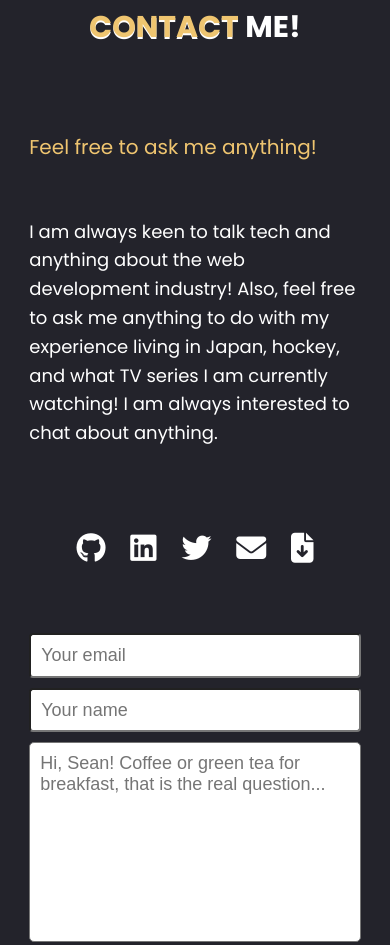
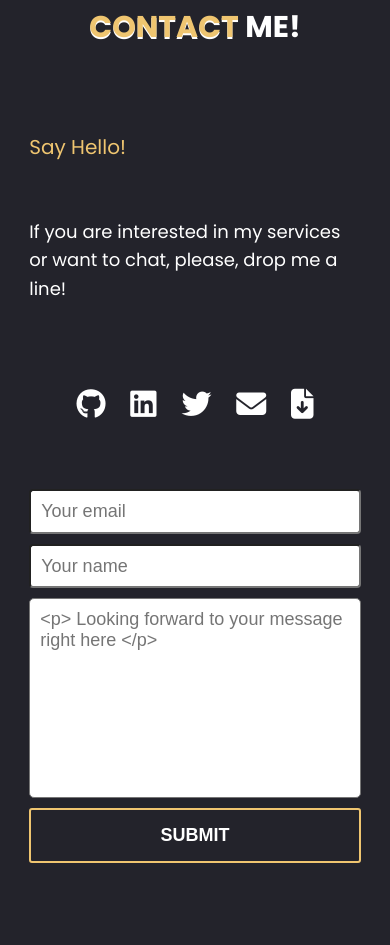
Before and after one commit to SeanSip/SeanSipus-portfolio, a plain HTML site: page index.html in a window 390 px wide. Shown: the part 8579-9524 px from the top of the page. Drawn offline with nearby package versions, Linux system fonts and the light colour scheme.

Commit message:
Change h3 message and paragraph message in contact me section

```diff
--- a/index.html
+++ b/index.html
@@ -204,8 +204,8 @@
     <div class="contactContainer">
       <div class="messageContainer">
         <h2><span>contact</span> me!</h2>
-        <h3>Feel free to ask me anything!</h3>
-        <p>I am always keen to talk tech and anything about the web development industry! Also, feel free to ask me anything to do with my experience living in Japan, hockey, and what TV series I am currently watching! I am always interested to chat about anything.</p>
+        <h3>Say Hello!</h3>
+        <p>If you are interested in my services or want to chat, please, drop me a line! </p>
           <div class="socials">
             <a href="https://github.com/SeanSip" target="_blank"><i class="fab fa-github"></i></a>
             <a href="https://www.linkedin.com/in/sean-sipus-1a536a223/?originalSubdomain=ca" target="_blank"><i class="fab fa-linkedin"></i></a>
@@ -221,7 +221,7 @@
           <label for="name" class="sr-only">Name</label>
           <input type="name" name="Name" id="name" placeholder="Your name" required="">
           <label for="message" class="sr-only">Message</label>
-          <textarea type="message" name="Message" id="message" placeholder="Hi, Sean! Coffee or green tea for breakfast, that is the real question... " required=""></textarea>
+          <textarea type="message" name="Message" id="message" placeholder="<p> Looking forward to your message right here </p>" required=""></textarea>
           <button type="submit">Submit</button>
         </form>
       </div>
--- a/style.css
+++ b/style.css
@@ -980,6 +980,10 @@ textarea:focus, input:focus{
        text-align: center;
      }
 
+     .messageContainer {
+      flex: 1 1 300px;
+     }
+
      .messageContainer p {
        padding-right: 0px;
      }
```
